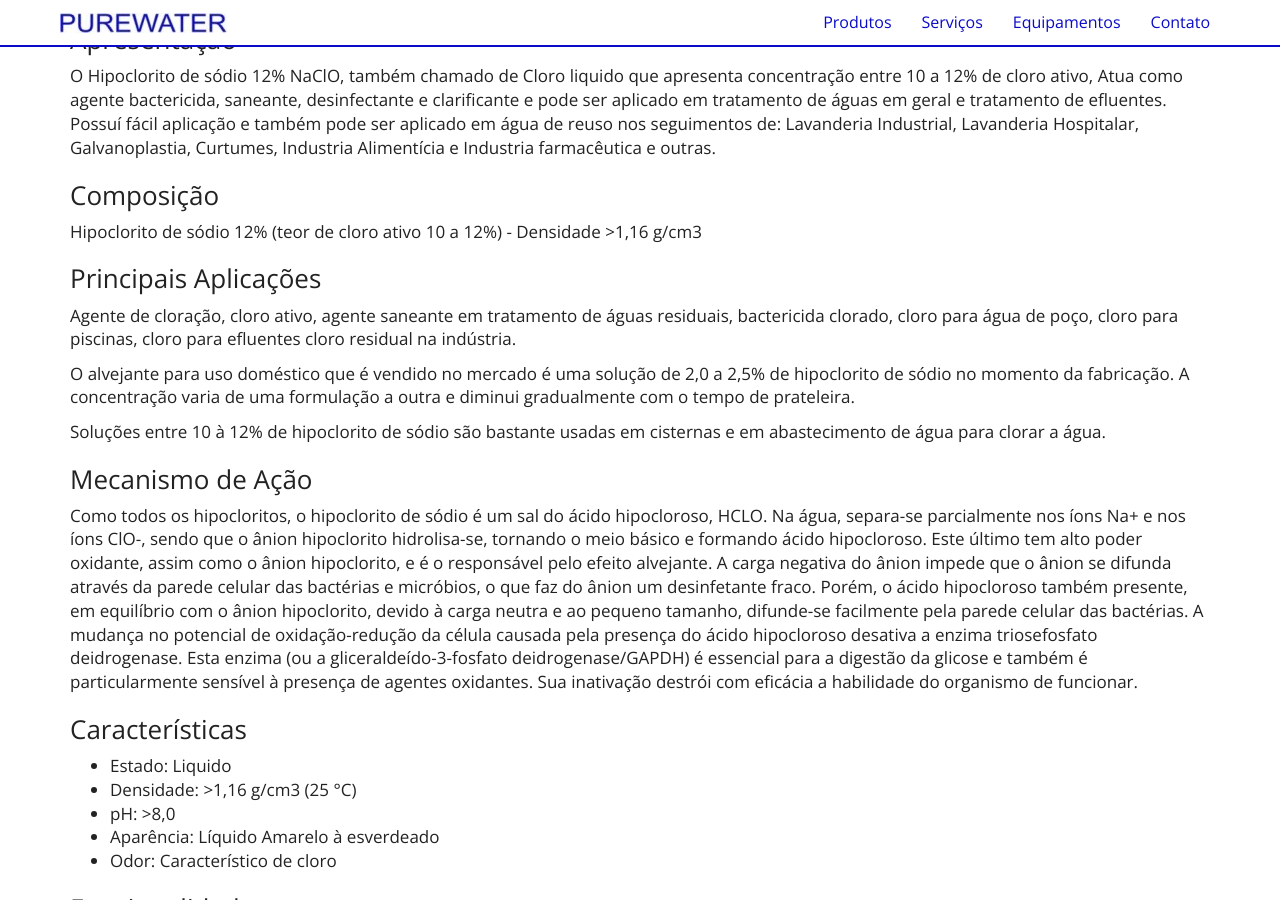
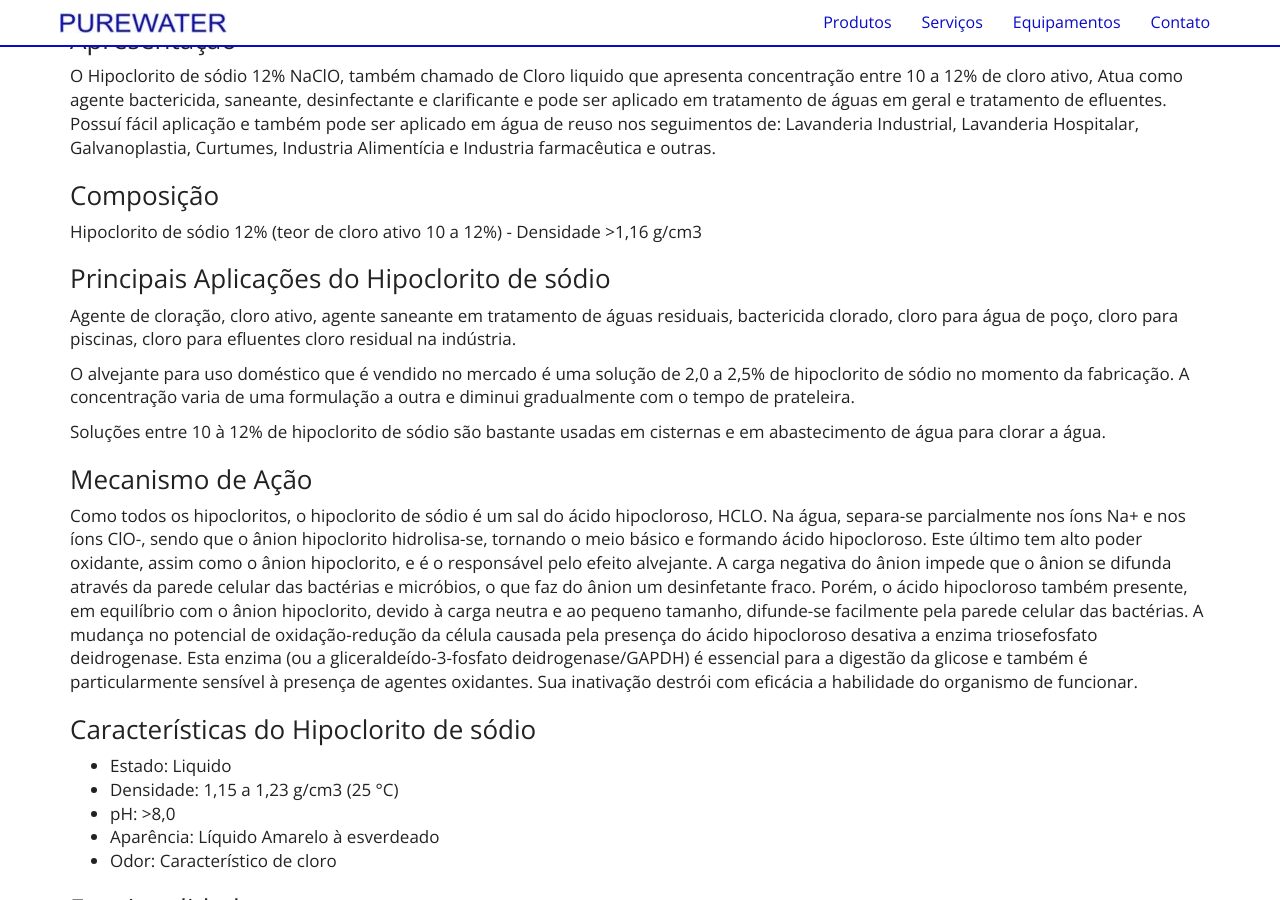
Before and after one commit to purewaterefluentes/purewaterefluentes.github.io, a Jekyll site: the page built from produtos/hipoclorito-de-sodio.md, in a window 1280 px wide and 900 px high, scrolled down 353 px. Built offline with Jekyll 4.4.1, drawn with Linux system fonts in a browser that asks for light colours; nearby versions of some CDN libraries; library files that are not in the unit come from our copies.

Commit message:
Update hipoclorito-de-sodio.md

```diff
--- a/produtos/hipoclorito-de-sodio.md
+++ b/produtos/hipoclorito-de-sodio.md
@@ -15,7 +15,8 @@ Possuí fácil aplicação e também pode ser aplicado em água de reuso nos seg
 Hipoclorito de sódio 12%  (teor de cloro ativo 10 a 12%) - Densidade >1,16 g/cm3
 
 
-### Principais Aplicações
+### Principais Aplicações do Hipoclorito de sódio
+
 Agente de cloração, cloro ativo, agente saneante em tratamento de águas residuais, bactericida clorado, cloro para água de poço, cloro para piscinas, cloro para efluentes cloro residual na indústria.
 
 O alvejante para uso doméstico que é vendido no mercado é uma solução de 2,0 a 2,5% de hipoclorito de sódio no momento da fabricação. A concentração varia de uma formulação a outra e diminui gradualmente com o tempo de prateleira.
@@ -26,10 +27,10 @@ Soluções entre 10 à 12% de hipoclorito de sódio são bastante usadas em cist
 
 Como todos os hipocloritos, o hipoclorito de sódio é um sal do ácido hipocloroso, HCLO. Na água, separa-se parcialmente nos íons Na+ e nos íons ClO-, sendo que o ânion hipoclorito hidrolisa-se, tornando o meio básico e formando ácido hipocloroso. Este último tem alto poder oxidante, assim como o ânion hipoclorito, e é o responsável pelo efeito alvejante. A carga negativa do ânion impede que o ânion se difunda através da parede celular das bactérias e micróbios, o que faz do ânion um desinfetante fraco. Porém, o ácido hipocloroso também presente, em equilíbrio com o ânion hipoclorito, devido à carga neutra e ao pequeno tamanho, difunde-se facilmente pela parede celular das bactérias. A mudança no potencial de oxidação-redução da célula causada pela presença do ácido hipocloroso desativa a enzima triosefosfato deidrogenase. Esta enzima (ou a gliceraldeído-3-fosfato deidrogenase/GAPDH) é essencial para a digestão da glicose e também é particularmente sensível à presença de agentes oxidantes. Sua inativação destrói com eficácia a habilidade do organismo de funcionar.
 
-### Características
+### Características do Hipoclorito de sódio
 
 - Estado: Liquido
-- Densidade: >1,16 g/cm3 (25 °C)
+- Densidade: 1,15 a 1,23 g/cm3 (25 °C)
 - pH: >8,0
 - Aparência: Líquido Amarelo à esverdeado
 - Odor: Característico de cloro
```
